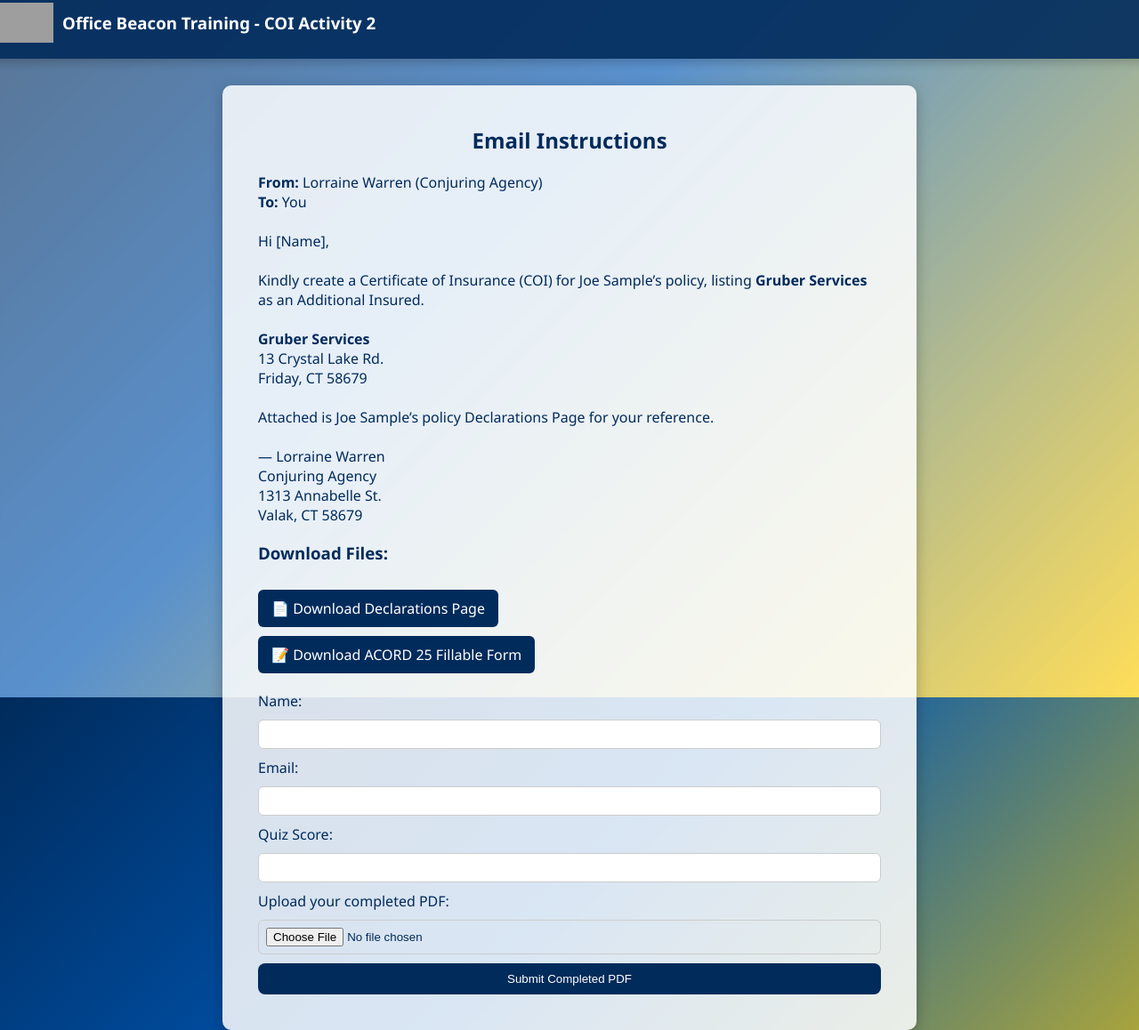
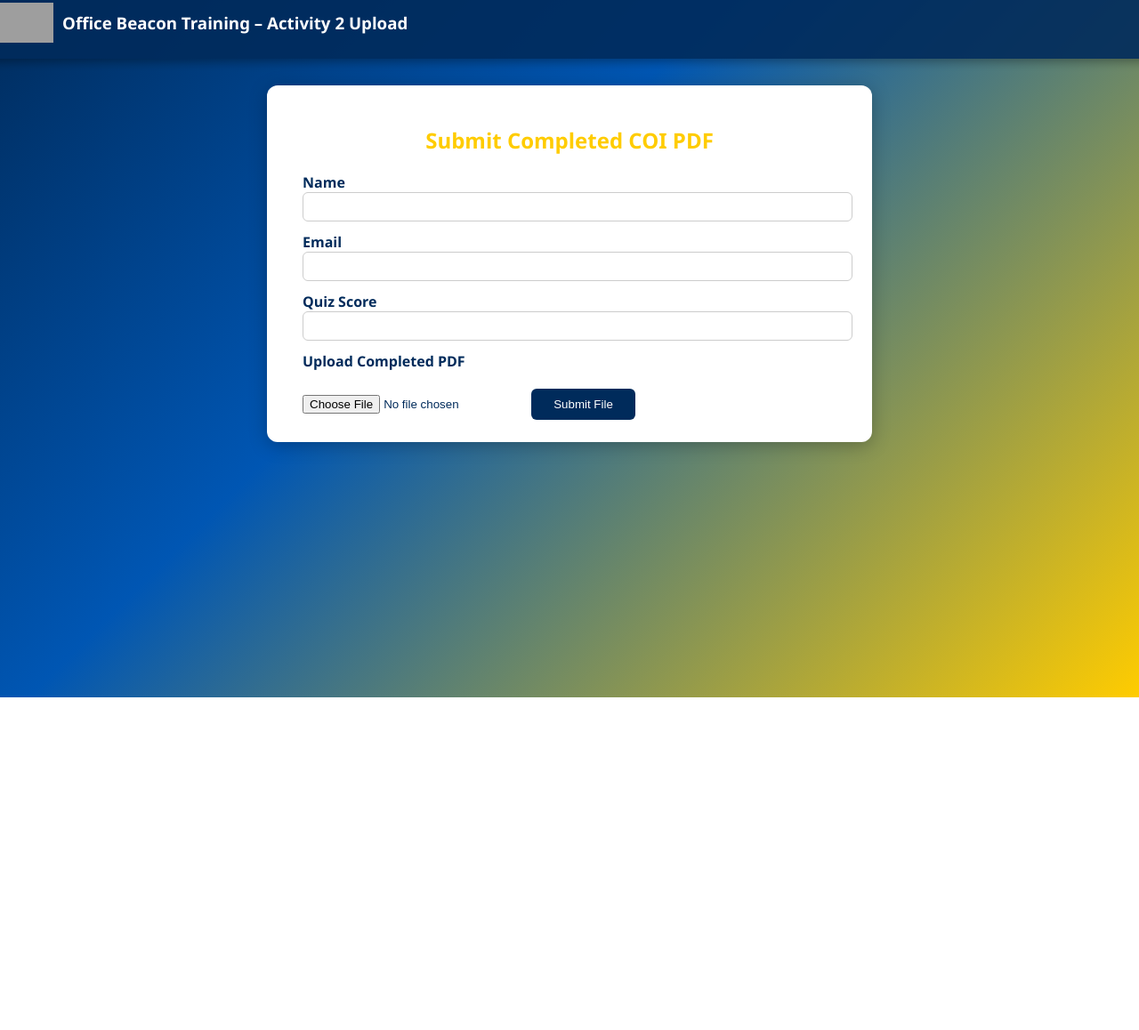
Before and after one commit to hazelguevarra-beacon/COI-activity, a plain HTML site: page activity2.html in a window 1280 px wide. Shown: the part 16-1174 px from the top of the page at 89% size. After the commit the page ends 800 px from the top, so only its background shows below. Drawn offline with Linux system fonts and the light colour scheme; grey boxes are pictures that could not be loaded.

Commit message:
Add files via upload

```diff
--- a/activity2.html
+++ b/activity2.html
@@ -1,207 +1,52 @@
 <!DOCTYPE html>
 <html lang="en">
 <head>
-<meta charset="UTF-8" />
-<meta name="viewport" content="width=device-width, initial-scale=1.0" />
-<title>Activity 2 - COI Creation</title>
+<meta charset="UTF-8">
+<meta name="viewport" content="width=device-width, initial-scale=1.0">
+<title>Activity 2 - Upload Completed PDF</title>
 <style>
-  :root {
-    --navy: #002b5b;
-    --gold: #ffcc00;
-  }
-
   body {
     font-family: "Segoe UI", sans-serif;
-    margin: 0;
-    display: flex;
-    flex-direction: column;
-    align-items: center;
-    min-height: 100vh;
-    background: linear-gradient(135deg, #002b5b 0%, #0056b3 40%, #ffcc00 100%);
-    background-attachment: fixed;
-    color: var(--navy);
+    background: linear-gradient(135deg,#002b5b 0%,#0056b3 40%,#ffcc00 100%);
+    min-height:100vh; display:flex; flex-direction:column; align-items:center;
+    color:#002b5b; margin:0;
   }
-
-  body::before {
-    content: "";
-    position: fixed;
-    inset: 0;
-    background: rgba(255,255,255,0.35);
-    backdrop-filter: blur(2px);
-    z-index: -1;
-  }
-
-  header {
-    background: rgba(0, 43, 91, 0.9);
-    color: white;
-    display: flex;
-    align-items: center;
-    padding: 10px 20px;
-    width: 100%;
-    box-shadow: 0 4px 10px rgba(0,0,0,0.2);
-  }
-
-  header img {
-    height: 45px;
-    margin-right: 10px;
-  }
-
-  main {
-    background: rgba(255, 255, 255, 0.85);
-    border-radius: 10px;
-    padding: 25px 40px;
-    margin-top: 30px;
-    width: 90%;
-    max-width: 700px;
-    box-shadow: 0 4px 15px rgba(0, 0, 0, 0.25);
-  }
-
-  h2 {
-    color: var(--navy);
-    text-align: center;
-  }
-
-  a.download {
-    display: inline-block;
-    background: var(--navy);
-    color: white;
-    padding: 10px 15px;
-    border-radius: 6px;
-    text-decoration: none;
-    margin-top: 10px;
-    transition: background 0.3s;
-  }
-  a.download:hover {
-    background: #004080;
-  }
-
-  form {
-    margin-top: 20px;
-    display: flex;
-    flex-direction: column;
-    gap: 10px;
-  }
-
-  input[type="text"], input[type="email"], input[type="number"], input[type="file"] {
-    padding: 8px;
-    border-radius: 6px;
-    border: 1px solid #ccc;
-  }
-
-  button {
-    background: var(--navy);
-    color: white;
-    padding: 10px;
-    border: none;
-    border-radius: 8px;
-    cursor: pointer;
-    transition: background 0.3s;
-  }
-  button:hover {
-    background: #004080;
-  }
-
-  #result {
-    margin-top: 15px;
-    text-align: center;
-    font-weight: bold;
-  }
+  header {background:rgba(0,43,91,0.9);color:#fff;display:flex;align-items:center;
+          padding:10px 20px;width:100%;box-shadow:0 4px 10px rgba(0,0,0,0.3);}
+  header img{height:45px;margin-right:10px;}
+  form{background:#fff;padding:25px 40px;margin-top:30px;border-radius:12px;
+       box-shadow:0 4px 20px rgba(0,0,0,.25);width:600px;max-width:95%;}
+  h2{color:#ffcc00;text-align:center;margin-bottom:20px;}
+  label{font-weight:600;display:block;margin-top:12px;}
+  input[type="text"],input[type="email"],input[type="number"]{width:100%;padding:8px;border:1px solid #ccc;border-radius:6px;}
+  input[type="file"]{margin-top:10px;}
+  button{margin-top:20px;background:#002b5b;color:#fff;padding:10px 25px;
+         border:none;border-radius:6px;cursor:pointer;}
+  button:hover{background:#004080;}
 </style>
 </head>
 <body>
   <header>
-    <img src="https://i.imgur.com/d2BCvGL.png" alt="Office Beacon Logo" />
-    <h3>Office Beacon Training - COI Activity 2</h3>
+    <img src="https://i.imgur.com/d2BCvGL.png" alt="Office Beacon Logo">
+    <h3>Office Beacon Training – Activity 2 Upload</h3>
   </header>
 
-  <main>
-    <h2>Email Instructions</h2>
-    <p><strong>From:</strong> Lorraine Warren (Conjuring Agency)<br>
-       <strong>To:</strong> You<br><br>
-       Hi <span id="userName">[Name]</span>,<br><br>
-       Kindly create a Certificate of Insurance (COI) for Joe Sample’s policy, listing <strong>Gruber Services</strong> as an Additional Insured.<br><br>
-       <strong>Gruber Services</strong><br>
-       13 Crystal Lake Rd.<br>
-       Friday, CT 58679<br><br>
-       Attached is Joe Sample’s policy Declarations Page for your reference.<br><br>
-       — Lorraine Warren<br>
-       Conjuring Agency<br>
-       1313 Annabelle St.<br>
-       Valak, CT 58679
-    </p>
+  <form id="uploadForm" method="POST" enctype="multipart/form-data" action="https://script.google.com/macros/s/AKfycbzA178GCCVWV84kd5rEjnzdaU8knSG9MvlndsZVApslylbVUn5KJ3191vGZpsFgE_-t/exec">
+    <h2>Submit Completed COI PDF</h2>
 
-    <h3>Download Files:</h3>
-    <a href="https://drive.google.com/file/d/1EnfKS6UDqdniI1fLl3yP6SymiuAnsffe/view" target="_blank" class="download">📄 Download Declarations Page</a><br>
-    <a href="https://drive.google.com/file/d/1TSCpP5qPtoBorBqWuzNJMCbzXIjAzGd-/view" target="_blank" class="download">📝 Download ACORD 25 Fillable Form</a>
+    <label>Name</label>
+    <input type="text" name="name" id="name" required>
 
-    <form id="uploadForm">
-      <label>Name:</label>
-      <input type="text" id="name" name="name" required>
+    <label>Email</label>
+    <input type="email" name="email" id="email" required>
 
-      <label>Email:</label>
-      <input type="email" id="email" name="email" required>
+    <label>Quiz Score</label>
+    <input type="number" name="quizScore" id="quizScore" min="0" max="100" required>
 
-      <label>Quiz Score:</label>
-      <input type="number" id="quizScore" name="quizScore" readonly>
+    <label>Upload Completed PDF</label>
+    <input type="file" name="pdfFile" id="pdfFile" accept="application/pdf" required>
 
-      <label>Upload your completed PDF:</label>
-      <input type="file" id="pdfFile" name="pdfFile" accept="application/pdf" required>
-
-      <button type="submit">Submit Completed PDF</button>
-    </form>
-
-    <div id="result"></div>
-  </main>
-
-  <script>
-    // Parse query string parameters
-    function getQueryParams() {
-      const params = {};
-      window.location.search.substring(1).split("&").forEach(pair => {
-        const [key, value] = pair.split("=");
-        params[key] = decodeURIComponent(value || "");
-      });
-      return params;
-    }
-
-    window.onload = () => {
-      const params = getQueryParams();
-      if(params.name) document.getElementById("name").value = params.name;
-      if(params.email) document.getElementById("email").value = params.email;
-      if(params.quizScore) document.getElementById("quizScore").value = params.quizScore;
-      if(params.name) document.getElementById("userName").innerText = params.name;
-    };
-
-    document.getElementById("uploadForm").addEventListener("submit", async function(e) {
-      e.preventDefault();
-
-      const fileInput = document.getElementById("pdfFile");
-      const file = fileInput.files[0];
-      if (!file) {
-        alert("Please select a PDF file before submitting.");
-        return;
-      }
-
-      const formData = new FormData();
-      formData.append("pdfFile", file);
-      formData.append("name", document.getElementById("name").value);
-      formData.append("email", document.getElementById("email").value);
-      formData.append("quizScore", document.getElementById("quizScore").value);
-
-      document.getElementById("result").textContent = "⏳ Uploading... Please wait.";
-
-      try {
-        const response = await fetch("https://script.google.com/macros/s/AKfycbzA178GCCVWV84kd5rEjnzdaU8knSG9MvlndsZVApslylbVUn5KJ3191vGZpsFgE_-t/exec", {
-          method: "POST",
-          body: formData
-        });
-        const text = await response.text();
-        document.getElementById("result").innerHTML = text;
-      } catch (err) {
-        document.getElementById("result").textContent = "❌ Error uploading file. Please try again.";
-        console.error(err);
-      }
-    });
-  </script>
+    <button type="submit">Submit File</button>
+  </form>
 </body>
 </html>
```
